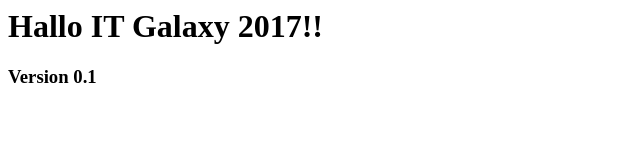
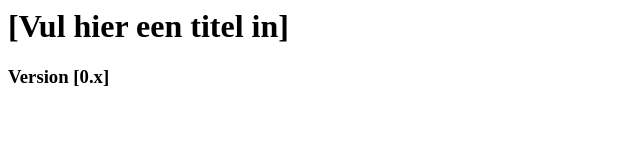
Before and after one commit to remonlam/itg17-demo, a plain HTML site: page index.html in a window 1280 px wide. Shown: the whole page, without its empty margins (0-640 px from the left). Drawn offline with Linux system fonts and the light colour scheme.

Commit message:
push update

```diff
--- a/index.html
+++ b/index.html
@@ -1,6 +1,6 @@
 <html>
 <body>
-  <h1>Hallo IT Galaxy 2017!!</h1>
-  <h3>Version 0.1</h2>
+  <h1>[Vul hier een titel in]</h1>
+  <h3>Version [0.x]</h2>
 </body>
 </html>
```
Also changed, not shown: 1 other file.
